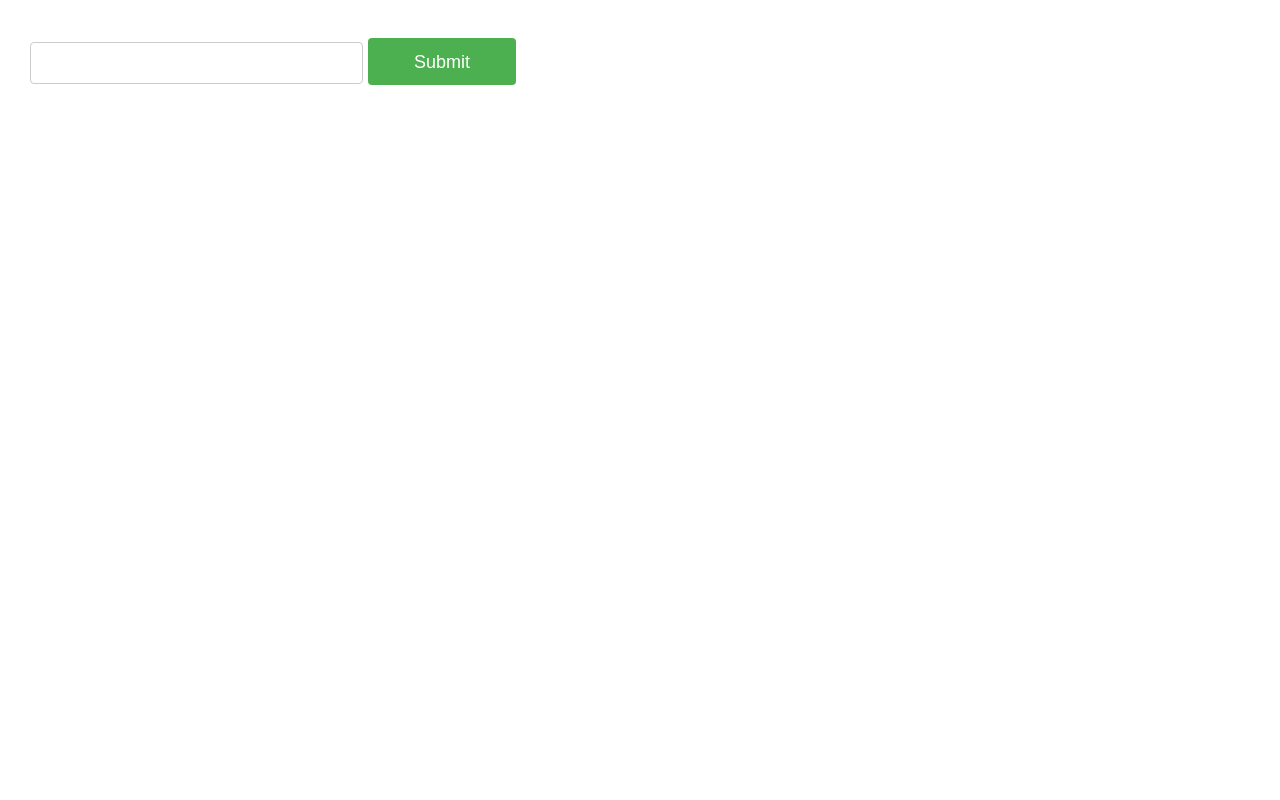
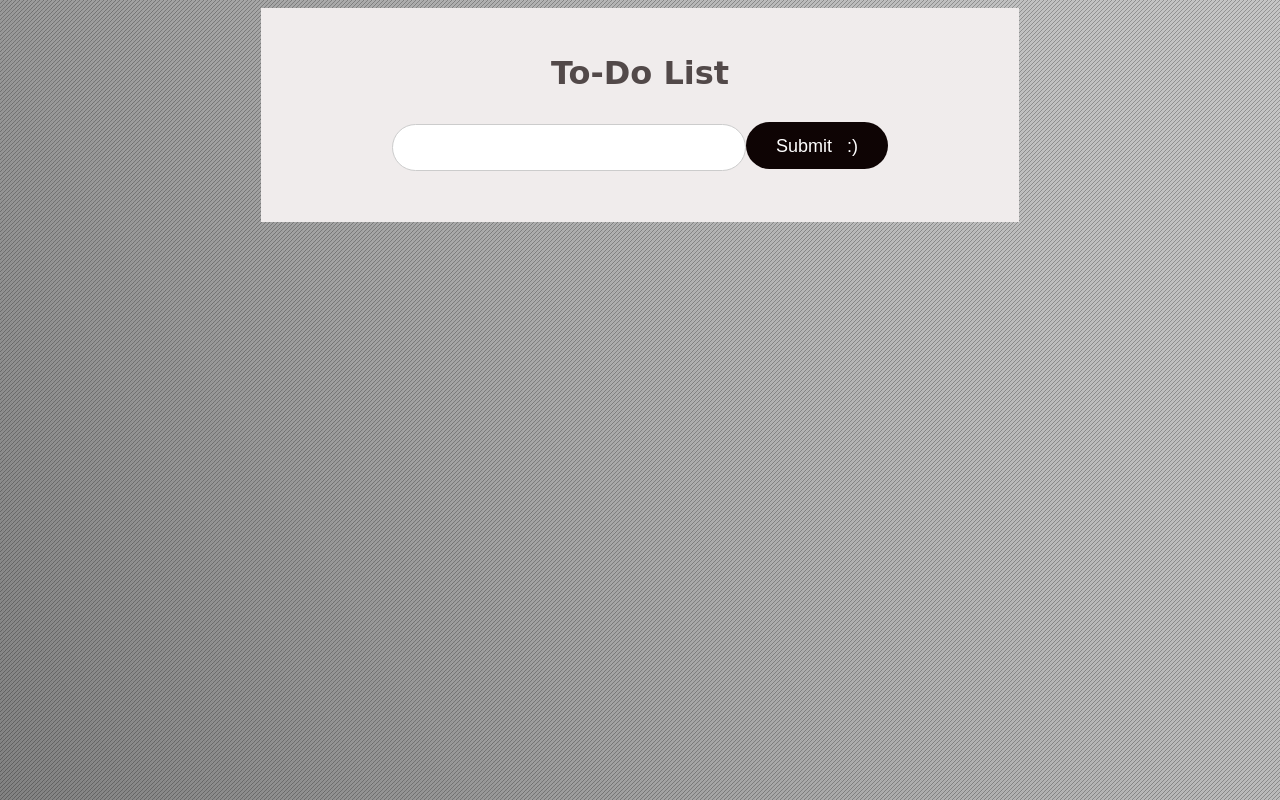
Before and after one commit to GSG-K3/To-Do-project-w2, a website: page index.html in a window 1280 px wide. Drawn offline with Linux system fonts and the light colour scheme.

Commit message:
our project

```diff
--- a/dom.js
+++ b/dom.js
@@ -52,7 +52,7 @@
         // this adds the delete button
         var btnDiv = document.createElement('div');
         var deleteButtonNode = document.createElement('button');
-        deleteButtonNode.innerText = "delete"
+        deleteButtonNode.innerText = "X"
         deleteButtonNode.addEventListener('click', function(event) {
             var newState = todoFunctions.deleteTodo(state, todo.id);
             update(newState);
--- a/index.html
+++ b/index.html
@@ -1,5 +1,7 @@
 <!DOCTYPE html>
-<html>
+
+<html lang="en">
+
 
 <head>
     <meta charset="utf-8">
@@ -9,11 +11,12 @@
 
 <body>
     <div class="mainDiv">
+        <h1 class="title">To-Do List</h1>
 
         <div class="todoList">
             <form id="add-todo">
                 <input type="text" name="description" class="add-todo__dec" value="">
-                <input type="submit" name="" value="Submit">
+                <input type="submit" name="" value="Submit   :)">
             </form>
         </div>
 
--- a/style.css
+++ b/style.css
@@ -1,101 +1,85 @@
-* {
-    margin: 0;
-    padding: 0;
-    -moz-box-sizing: border-box;
-    -ms-box-sizing: border-box;
-    -o-box-sizing: border-box;
-    -webkit-box-sizing: border-box;
-    box-sizing: border-box;
-}
-
-html {
-    scroll-behavior: smooth;
-    font-family: "Raleway", sans-serif;
-    font-size: 18px;
-}
 
 .mark {
     /* background-color:blue ; */
     text-decoration: line-through;
+
+}
+#add-todo{
+
+    display: flex;
+    justify-content:center;
 }
 
-* {
-    padding: 0;
-    margin: 0;
+.title{
+    font-family: cursive;
+    text-align: center;
+    color: rgb(82, 73, 73);
 }
 
-.add-todo__dec {
-    width: 233px;
-}
-
-.todoList {
-    width: 100%;
-    padding: 5px;
-    border-radius: 0.25rem;
-}
-
-.todoList ul {
-    list-style: none;
-}
 
 .todoList ul li {
     display: flex;
+    flex-direction: row;
+    justify-content: center;
     padding: 6px;
+    background-color: snow
 }
 
 .todoList ul li input[type=checkbox] {
     margin: 6px;
     font-size: 17px;
-    width: 19px;
+    width: 20px;
     height: 19px;
 }
 
 .todoList ul li button {
-    background-color: #4CAF50;
+    background-color: rgb(219, 72, 46);
     color: white;
     padding: 14px 23px;
     margin: 8px 0;
     border: none;
-    border-radius: 4px;
+    border-radius: 30px;
     cursor: pointer;
-    font-size: 15px;
 }
 
+
+
 .todoList__taskDesc {
-    width: 45%;
+    width: 70%;
     font-size: 20px;
-    padding: 4px 0 0;
+    padding: 3px 0 0 ;
 }
 
 .mainDiv {
-    display: block;
-    flex-direction: column;
+    background-color:rgb(240, 236, 236);
     align-items: center;
     padding: 25px;
-    max-width: 800px;
-    min-width: 300px;
-    width: 80%;
+    margin: 0 20%;
+
+}
+
+html{
+      background-image: url("backtodo.jpg");
 }
 
 input[type=text],
 select {
-    width: 45%;
-    padding: 12px 20px;
-    margin: 8px 0;
+    width: 50%;
+    margin: 10px 0;
     display: inline-block;
     border: 1px solid #ccc;
-    border-radius: 4px;
+    border-radius: 30px;
     box-sizing: border-box;
 }
 
 input[type=submit] {
     width: 20%;
-    background-color: #4CAF50;
+    background-color: rgb(14, 4, 4);
     color: white;
     padding: 14px 20px;
     margin: 8px 0;
     border: none;
-    border-radius: 4px;
+    border-radius: 30px;
     cursor: pointer;
 }
 
@@ -123,7 +107,7 @@ input[type=submit] {
 @media(min-width: 800px) {
     input[type=text],
     select {
-        height: 42px;
+        height: 47px;
         font-size: 18px;
     }
     input[type=submit] {
```
Also changed, not shown: backtodo.jpg (added).
